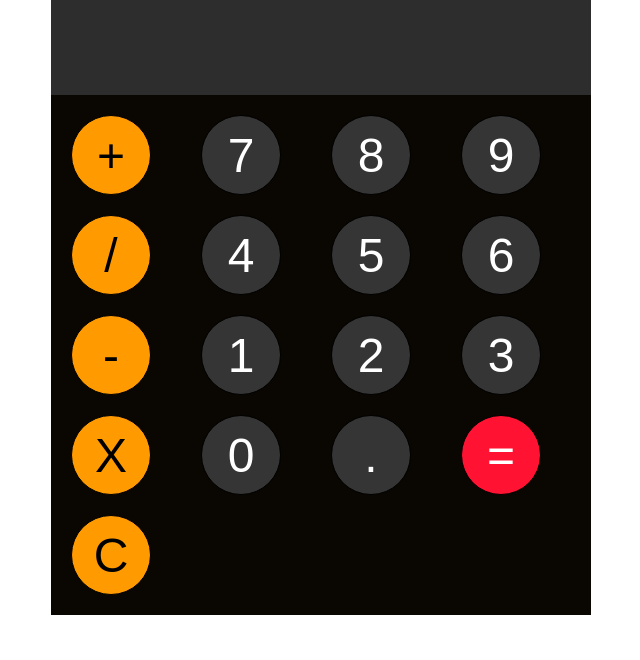
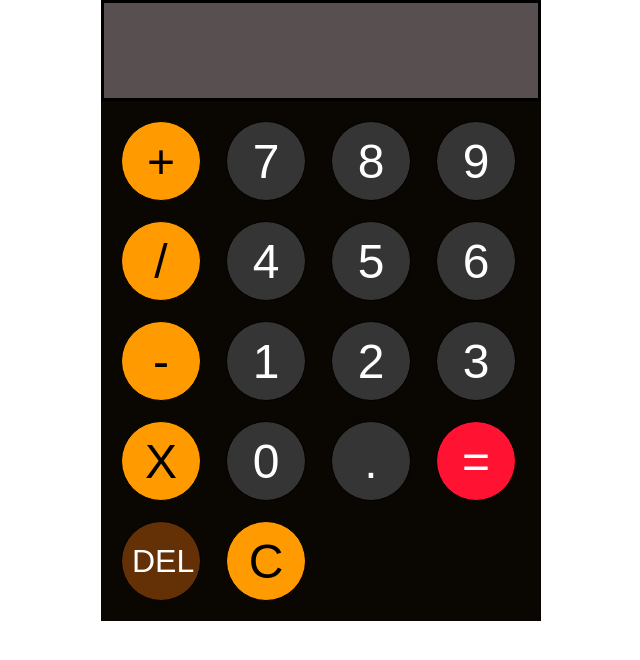
Before and after one commit to Schadrack2544/calculator, a plain HTML site: page index.html in a window 1280 px wide. Shown: the whole page, without its empty margins (339-979 px from the left). Drawn offline with Linux system fonts and the light colour scheme.

Commit message:
Add del button and delete character logic

```diff
--- a/index.html
+++ b/index.html
@@ -26,6 +26,7 @@
             <button class="number" id="zero"  onclick="appendToDisplay('0')">0</button>
             <button class="number" id="decimal"  onclick="appendToDisplay('.')">.</button>
             <button class="operator" id="equals"  onclick="calculate()">=</button>
+            <button class="operator" id="del"  onclick="backSpace()">DEL</button>
             <button class="operator" id="clear" onclick="clearDisplay()">C</button>
         </div>
     </div>
--- a/main.js
+++ b/main.js
@@ -1,5 +1,8 @@
 const display = document.querySelector("#display");
 
+const backSpace= () => {
+  display.value = display.value.slice(0, -1);
+}
 const clearDisplay = () => {
   display.value = "";
 };
--- a/styles.css
+++ b/styles.css
@@ -11,16 +11,16 @@ body {
 
 #calculator {
     background-color: red;
-    width: 500px;
+    width: 400px;
     border-radius: 15px;
 }
 
 #display {
-    width: 500px;
+    width: calc(400px - 6px);
     color: white;
-    background-color: rgb(46, 45, 45);
+    background-color: rgb(88, 80, 80);
     font-size: 3rem;
-    border: none;
+    border: 3px solid black;
     padding: 20px;
 }
 
@@ -29,7 +29,7 @@ body {
     grid-template-columns: repeat(4, 1fr);
     background-color: #0a0601;
     gap: 20px;
-    width: 500px;
+    width: 400px;
     padding: 20px;
 }
 
@@ -65,3 +65,9 @@ button:hover {
     background-color: #ff1232;
     color: white;
 }
+
+#del{
+    background-color: #643005;
+    color: white;
+    font-size: 2rem;
+}
```
